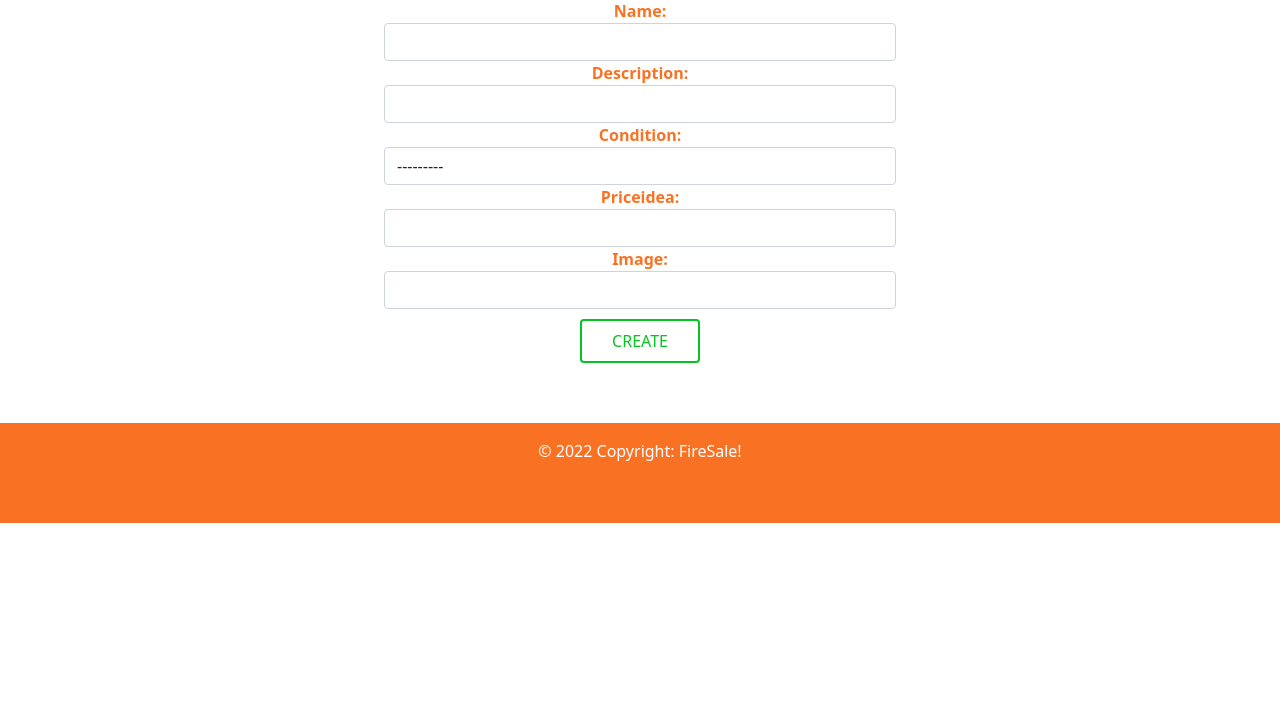
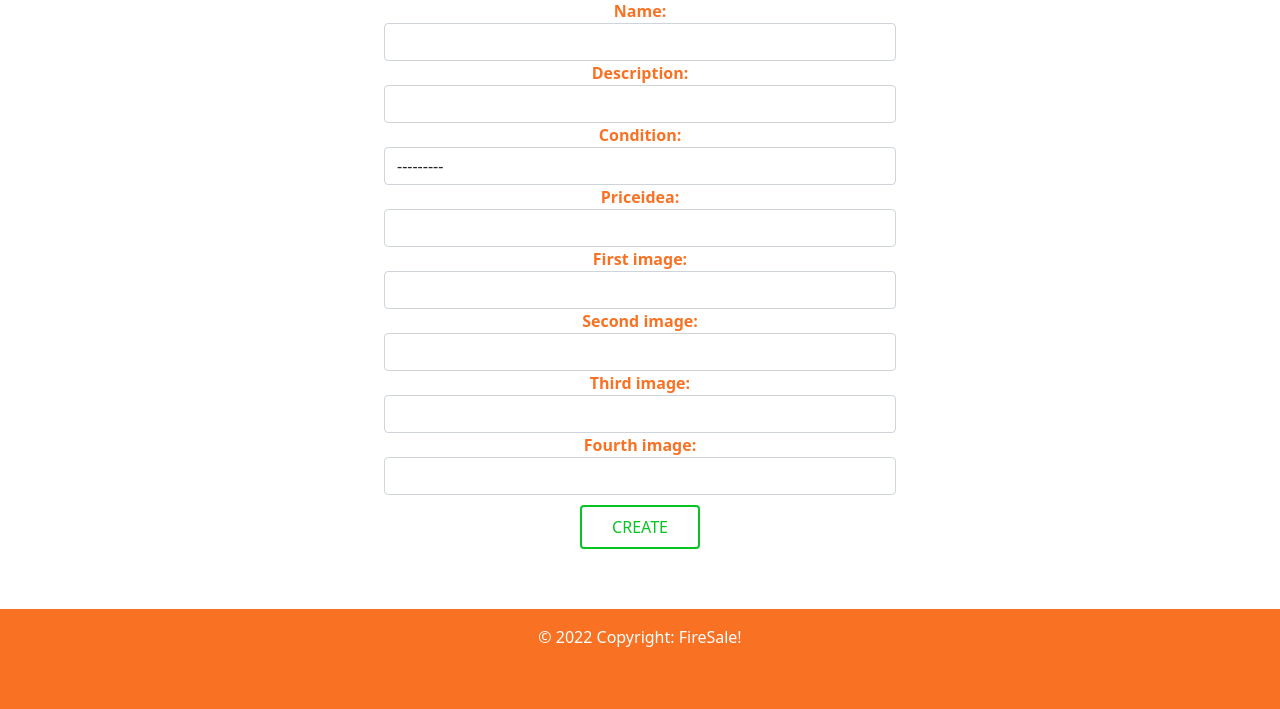
Before and after one commit to RanAegisdottir/FireSale, a Django app: page /create/ in a window 1280 px wide. Shown: the part 294-1003 px from the top of the page. Before the commit the page ends 817 px from the top, so only its background shows below. Run offline with Django 4.2, Linux system fonts and the light colour scheme; a user stored in the database is signed in; tables that the repository leaves empty hold one stand-in row (values such as "Sample post"); grey boxes marked "Sample" are stand-in pictures.

Commit message:
margar breytingar

```diff
--- a/FireSale/create/forms/item_form.py
+++ b/FireSale/create/forms/item_form.py
@@ -4,10 +4,10 @@ from django import forms
 
 
 class ItemCreateForm(ModelForm):
-    image = forms.CharField(required=True, widget=forms.TextInput(attrs={'class': 'form-control'}))
-    image = forms.CharField(required=False, widget=forms.TextInput(attrs={'class': 'form-control'}))
-    image = forms.CharField(required=False, widget=forms.TextInput(attrs={'class': 'form-control'}))
-    image = forms.CharField(required=False, widget=forms.TextInput(attrs={'class': 'form-control'}))
+    first_image = forms.CharField(required=True, widget=forms.TextInput(attrs={'class': 'form-control'}))
+    second_image = forms.CharField(required=False, widget=forms.TextInput(attrs={'class': 'form-control'}))
+    third_image = forms.CharField(required=False, widget=forms.TextInput(attrs={'class': 'form-control'}))
+    fourth_image = forms.CharField(required=False, widget=forms.TextInput(attrs={'class': 'form-control'}))
 
     class Meta:
         model = Item
--- a/FireSale/create/views.py
+++ b/FireSale/create/views.py
@@ -19,8 +19,17 @@ def create_item(request):
             item = Item(name=name, description=description,
                         condition=condition, priceidea=priceidea, seller=request.user)
             item.save()
-            item_image = ItemImage(imgURL=request.POST['image'], item=item)
-            item_image.save()
+            first_item_image = ItemImage(imgURL=request.POST['first_image'], item=item)
+            second_item_image = ItemImage(imgURL=request.POST['second_image'], item=item)
+            third_item_image = ItemImage(imgURL=request.POST['third_image'], item=item)
+            fourth_item_image = ItemImage(imgURL=request.POST['fourth_image'], item=item)
+            first_item_image.save()
+            if second_item_image != '':
+                second_item_image.save()
+            if third_item_image != '':
+                third_item_image.save()
+            if fourth_item_image != '':
+                fourth_item_image.save()
 
             return redirect('shop-index')
     else:
--- a/FireSale/static/css/main.css
+++ b/FireSale/static/css/main.css
@@ -63,6 +63,7 @@ a.nav-links:hover {
     color: #f97224;
     float: left;
     width: 50%;
+    object-fit: contain;
 }
 .float-container img {
     padding-top: 20px;
--- a/FireSale/templates/shop/item_details.html
+++ b/FireSale/templates/shop/item_details.html
@@ -4,7 +4,7 @@
     <!--all images connected to certain object-->
     <div class="float-container">
         {% for item_img in Item.itemimage_set.all %}
-            <img src="{{ item_img.imgURL }}" class="item-img"/>
+            <img src="{{ item_img.imgURL }}"/>
         {% endfor %}
     </div>
     <!--all text-->
```
